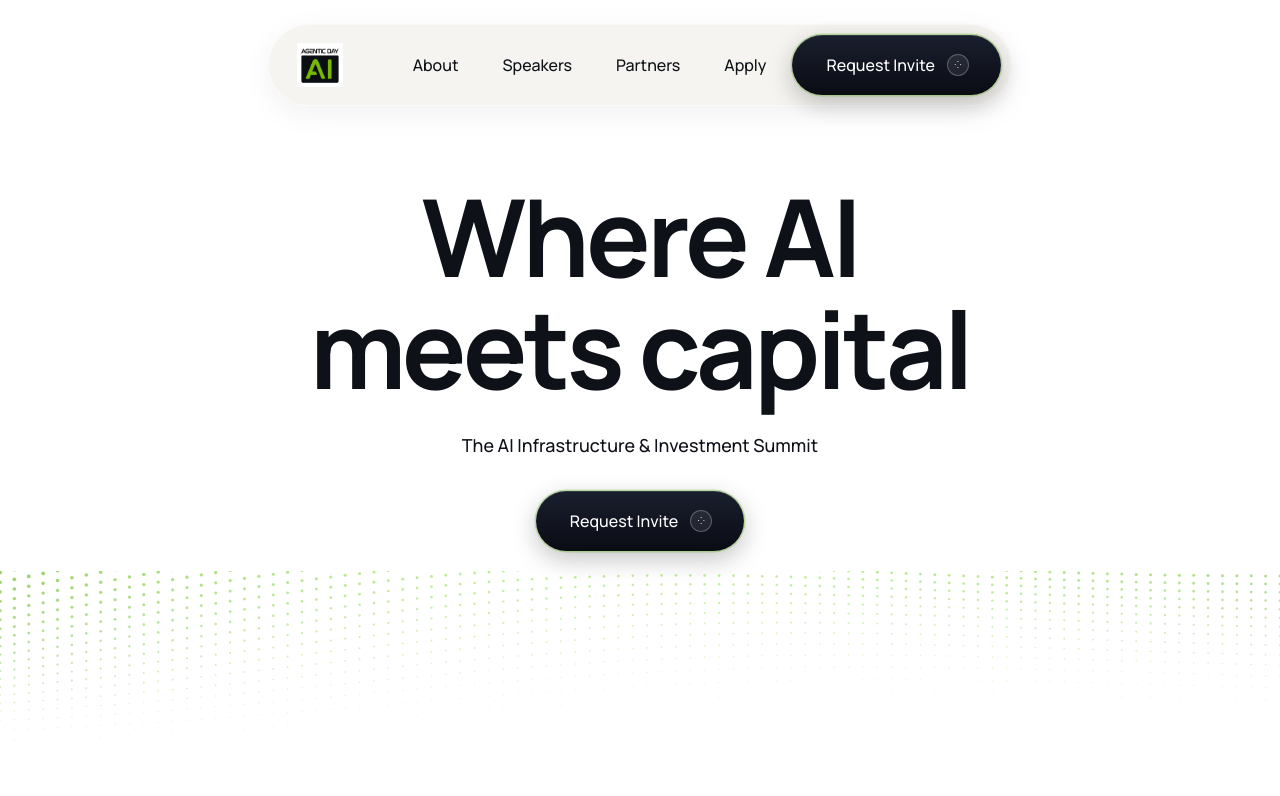
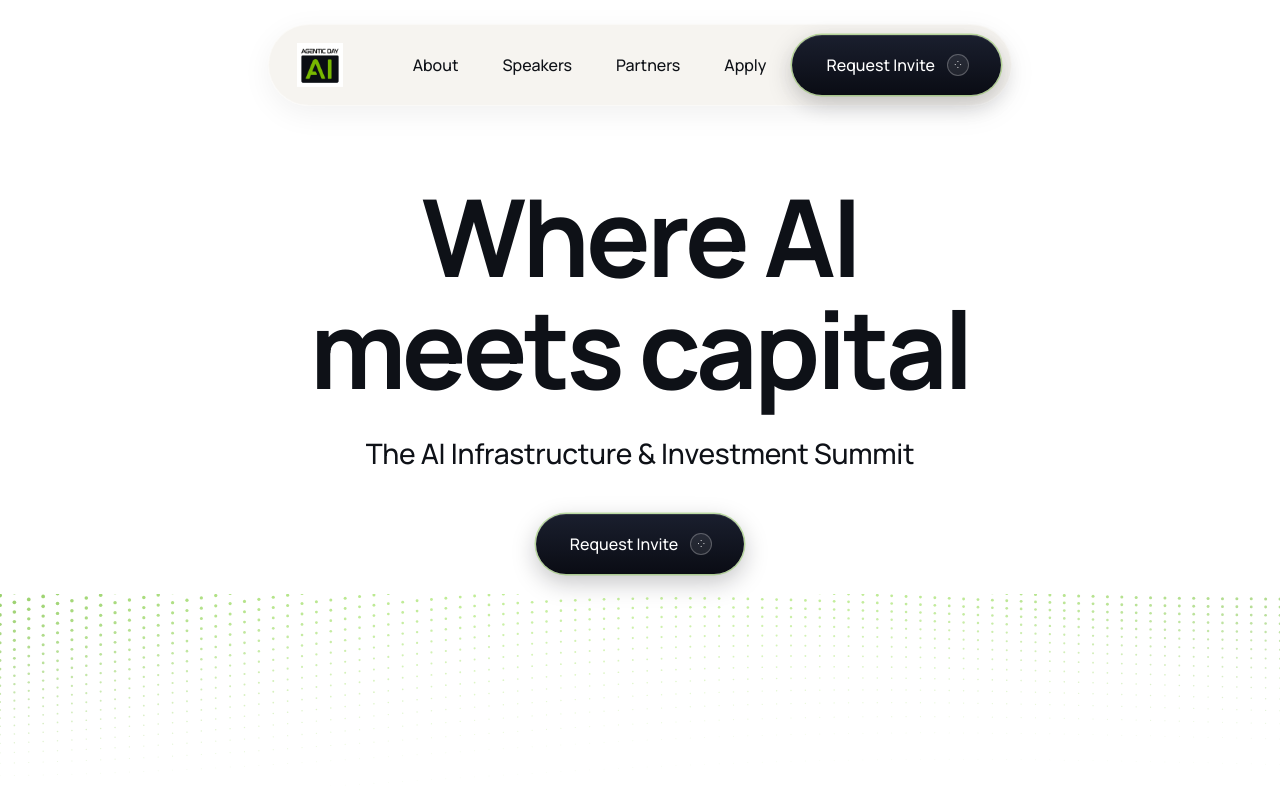
Before and after one commit to lalla-ai/agentic-day-miami, a Next.js app: page / in a window 1280 px wide. Shown: the top 796 px of the page. Built offline with nearby package versions, Linux system fonts and the light colour scheme.

Commit message:
Revert "Remove SuperAI-style Hero meta-line bump"
This reverts commit e1a80a5725adf738fc51c06bbc7f3f3dd9eb601f.

```diff
--- a/app/globals.css
+++ b/app/globals.css
@@ -136,9 +136,10 @@ h1.headline .row { display: block; }
 .meta-line {
   display: flex; align-items: center; justify-content: center;
   flex-wrap: wrap; gap: 14px;
-  font-size: clamp(15px, 1.4vw, 19px);
+  font-size: clamp(20px, 2.2vw, 32px);
   color: var(--ink); font-weight: 500;
-  margin-bottom: 32px;
+  letter-spacing: -0.01em;
+  margin-bottom: 40px;
 }
 .meta-line .dot {
   width: 7px; height: 7px; border-radius: 50%;
```
